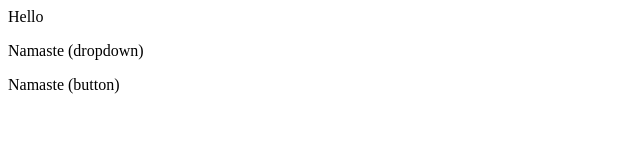
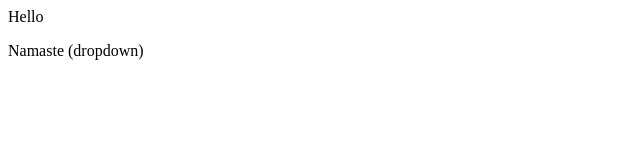
Before and after one commit to AvdhutLad/Gitdemo, a plain HTML site: page index.html in a window 1280 px wide. Shown: the whole page, without its empty margins (0-640 px from the left). Drawn offline with Linux system fonts and the light colour scheme.

Commit message:
first commit

```diff
--- a/index.html
+++ b/index.html
@@ -2,5 +2,4 @@
     <p>Hello
     </p>
     <div><p>Namaste (dropdown)</p></div>
-    <div><p>Namaste (button) </p></div>
 </html>
```
